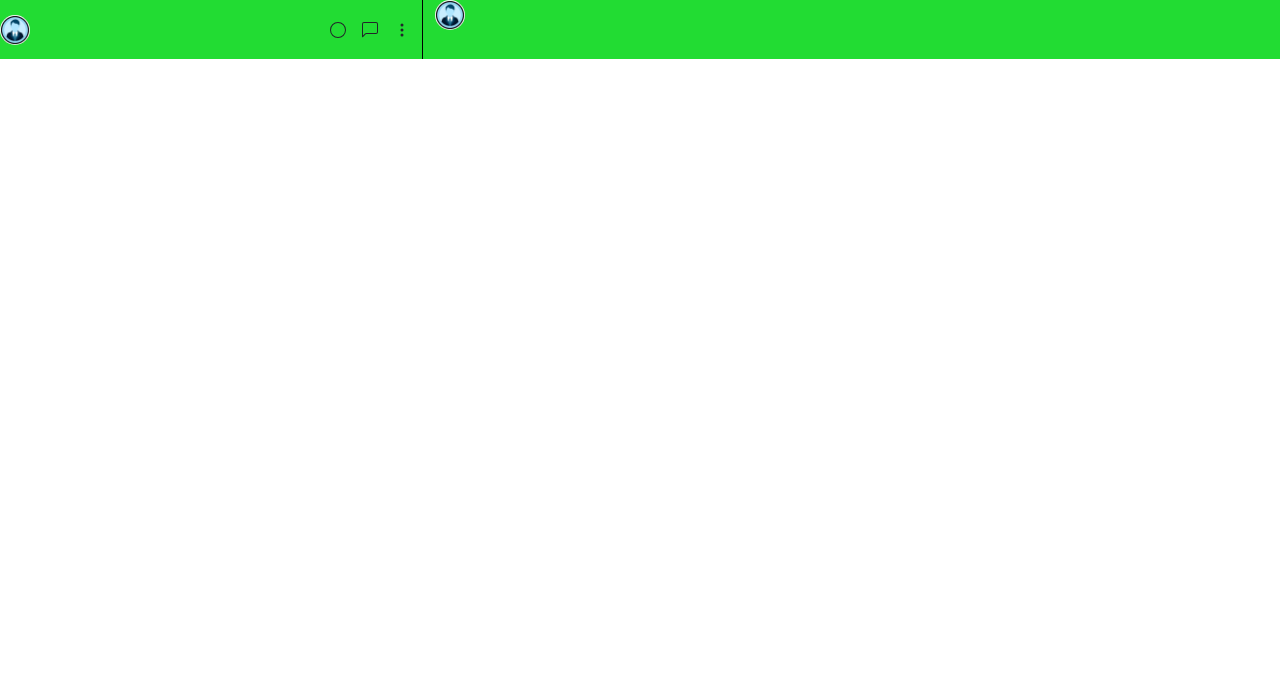
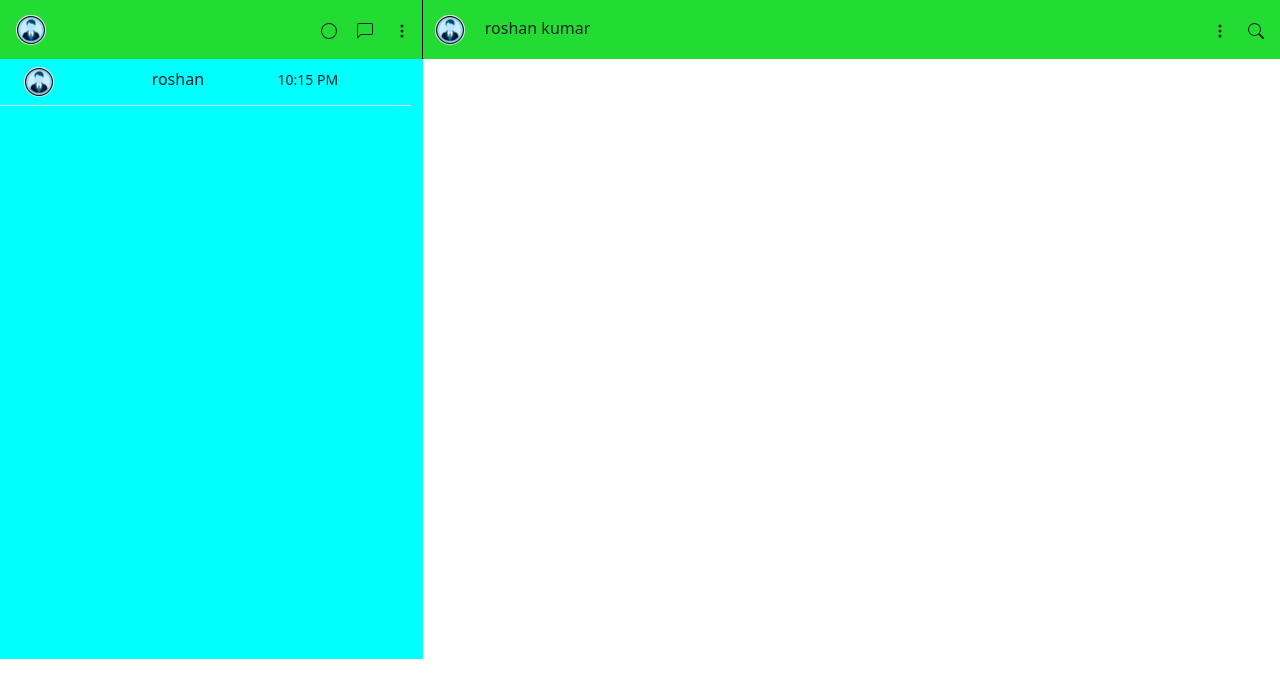
Before and after one commit to roshankumar0/whatsapp-clone, a plain HTML site: page index.html in a window 1280 px wide. Drawn offline with nearby package versions, Linux system fonts and the light colour scheme.

Commit message:
updating

```diff
--- a/index.html
+++ b/index.html
@@ -15,23 +15,56 @@
         <div class="container-fluid">
             <div class="row chat-top">
                 <div class="col-4 border-right d-flex align-items-center justify-content-between">
-                    <img src="/images/images.png" alt="" class="profile-image rounded-circle">
-                    <span class="d-flex ">
-                        <svg xmlns="http://www.w3.org/2000/svg" width="16" height="16" fill="currentColor" class="bi bi-circle" viewBox="0 0 16 16">
-                            <path d="M8 15A7 7 0 1 1 8 1a7 7 0 0 1 0 14zm0 1A8 8 0 1 0 8 0a8 8 0 0 0 0 16z"/>
-                          </svg>
-                          <svg xmlns="http://www.w3.org/2000/svg" width="16" height="16" fill="currentColor" class="bi bi-chat-left mx-3" viewBox="0 0 16 16">
-                            <path d="M14 1a1 1 0 0 1 1 1v8a1 1 0 0 1-1 1H4.414A2 2 0 0 0 3 11.586l-2 2V2a1 1 0 0 1 1-1h12zM2 0a2 2 0 0 0-2 2v12.793a.5.5 0 0 0 .854.353l2.853-2.853A1 1 0 0 1 4.414 12H14a2 2 0 0 0 2-2V2a2 2 0 0 0-2-2H2z"/>
-                          </svg>
-                          <svg xmlns="http://www.w3.org/2000/svg" width="16" height="16" fill="currentColor" class="bi bi-three-dots-vertical" viewBox="0 0 16 16">
-                            <path d="M9.5 13a1.5 1.5 0 1 1-3 0 1.5 1.5 0 0 1 3 0zm0-5a1.5 1.5 0 1 1-3 0 1.5 1.5 0 0 1 3 0zm0-5a1.5 1.5 0 1 1-3 0 1.5 1.5 0 0 1 3 0z"/>
-                          </svg>
+                    <img src="/images/images.png" alt="" class="profile-image rounded-circle mx-3">
+                    <span class="">
+                        <svg xmlns="http://www.w3.org/2000/svg" width="16" height="16" fill="currentColor"
+                            class="bi bi-circle" viewBox="0 0 16 16">
+                            <path d="M8 15A7 7 0 1 1 8 1a7 7 0 0 1 0 14zm0 1A8 8 0 1 0 8 0a8 8 0 0 0 0 16z" />
+                        </svg>
+                        <svg xmlns="http://www.w3.org/2000/svg" width="16" height="16" fill="currentColor"
+                            class="bi bi-chat-left mx-3" viewBox="0 0 16 16">
+                            <path
+                                d="M14 1a1 1 0 0 1 1 1v8a1 1 0 0 1-1 1H4.414A2 2 0 0 0 3 11.586l-2 2V2a1 1 0 0 1 1-1h12zM2 0a2 2 0 0 0-2 2v12.793a.5.5 0 0 0 .854.353l2.853-2.853A1 1 0 0 1 4.414 12H14a2 2 0 0 0 2-2V2a2 2 0 0 0-2-2H2z" />
+                        </svg>
+                        <svg xmlns="http://www.w3.org/2000/svg" width="16" height="16" fill="currentColor"
+                            class="bi bi-three-dots-vertical" viewBox="0 0 16 16">
+                            <path
+                                d="M9.5 13a1.5 1.5 0 1 1-3 0 1.5 1.5 0 0 1 3 0zm0-5a1.5 1.5 0 1 1-3 0 1.5 1.5 0 0 1 3 0zm0-5a1.5 1.5 0 1 1-3 0 1.5 1.5 0 0 1 3 0z" />
+                        </svg>
                     </span>
                 </div>
-                <div class="col-8">
-                    <img src="/images/images.png" alt="" class="profile-image rounded-circle">
-                    <span></span>
+                <div class="col-8 d-flex align-items-center justify-content-between">
+                    <span><img src="/images/images.png" alt="" class="profile-image rounded-circle">
+                        <span class="mx-3">roshan kumar</span></span>
+                    <span>
+                        <svg xmlns="http://www.w3.org/2000/svg" width="16" height="16" fill="currentColor"
+                            class="bi bi-three-dots-vertical" viewBox="0 0 16 16">
+                            <path
+                                d="M9.5 13a1.5 1.5 0 1 1-3 0 1.5 1.5 0 0 1 3 0zm0-5a1.5 1.5 0 1 1-3 0 1.5 1.5 0 0 1 3 0zm0-5a1.5 1.5 0 1 1-3 0 1.5 1.5 0 0 1 3 0z" />
+                        </svg>
+                        <svg xmlns="http://www.w3.org/2000/svg" width="16" height="16" fill="currentColor"
+                            class="bi bi-search mx-3" viewBox="0 0 16 16">
+                            <path
+                                d="M11.742 10.344a6.5 6.5 0 1 0-1.397 1.398h-.001c.03.04.062.078.098.115l3.85 3.85a1 1 0 0 0 1.415-1.414l-3.85-3.85a1.007 1.007 0 0 0-.115-.1zM12 6.5a5.5 5.5 0 1 1-11 0 5.5 5.5 0 0 1 11 0z" />
+                        </svg>
+                    </span>
                 </div>
+            </div>
+            <div class="row">
+                <div class="col-4 contact">
+                    <div class="contact-scroll">
+                        <table class="table table-hover">
+                            <tbody>
+                                <tr>
+                                    <td><img src="/images/images.png" alt="" class="profile-image rounded-circle mx-3"></td>
+                                    <td>roshan</td>
+                                    <td><small>10:15 PM</small></td>
+                                </tr>
+                            </tbody>
+                        </table>
+                    </div>
+                </div>
+                <div class="col-8"></div>
             </div>
         </div>
 
--- a/style.css
+++ b/style.css
@@ -6,9 +6,6 @@
 .container-fluid{
     margin: 0;
     padding: 0;
-    position: relative;
-}
-.back-container{
     position: relative;
 }
 .chat-top{
@@ -23,3 +20,11 @@
 .border-right{
     border-right: 1px solid black;
 }
+.contact{
+    background-color: aqua;
+    min-height: 600px;
+}
+.contact-scroll{
+    overflow-y: scroll;
+    height: 600px;
+}
```
